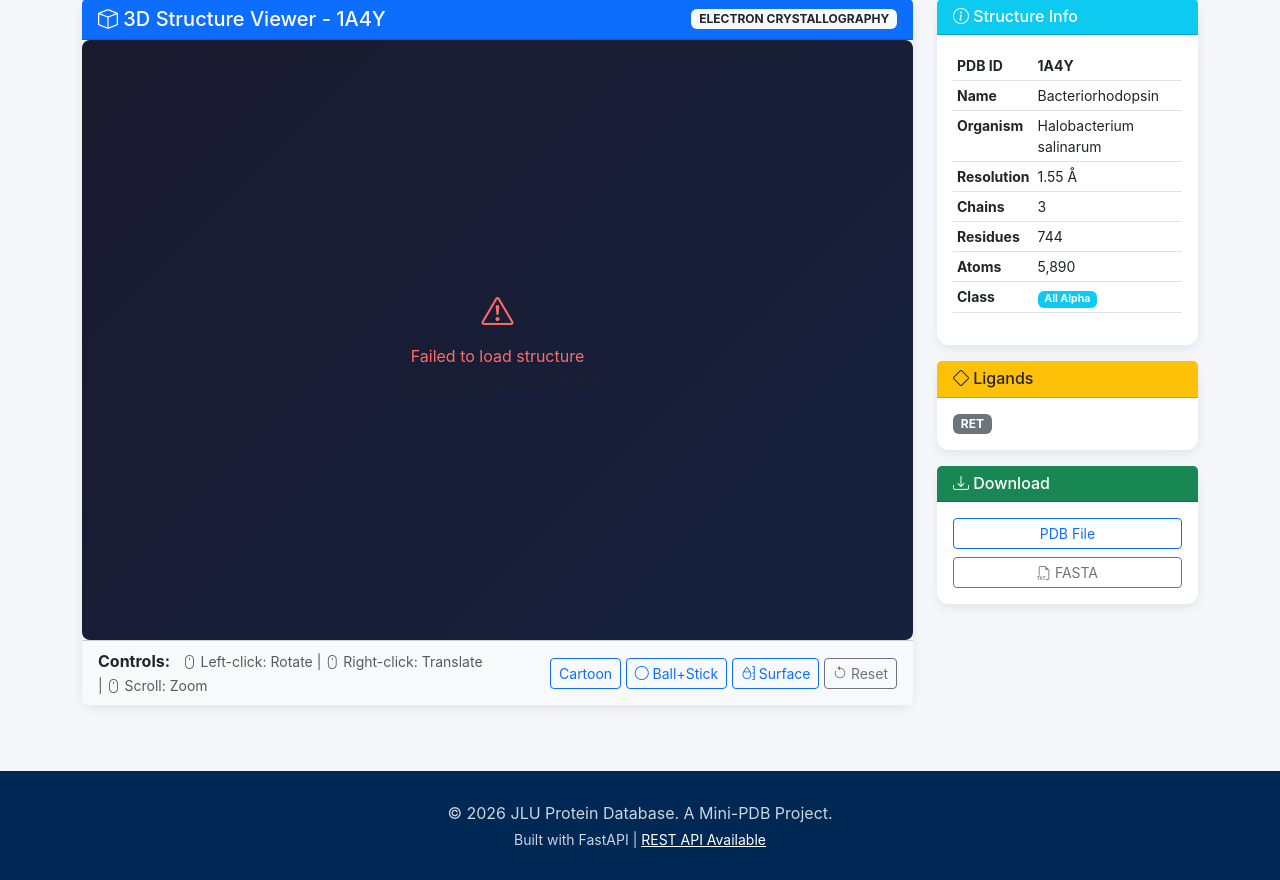
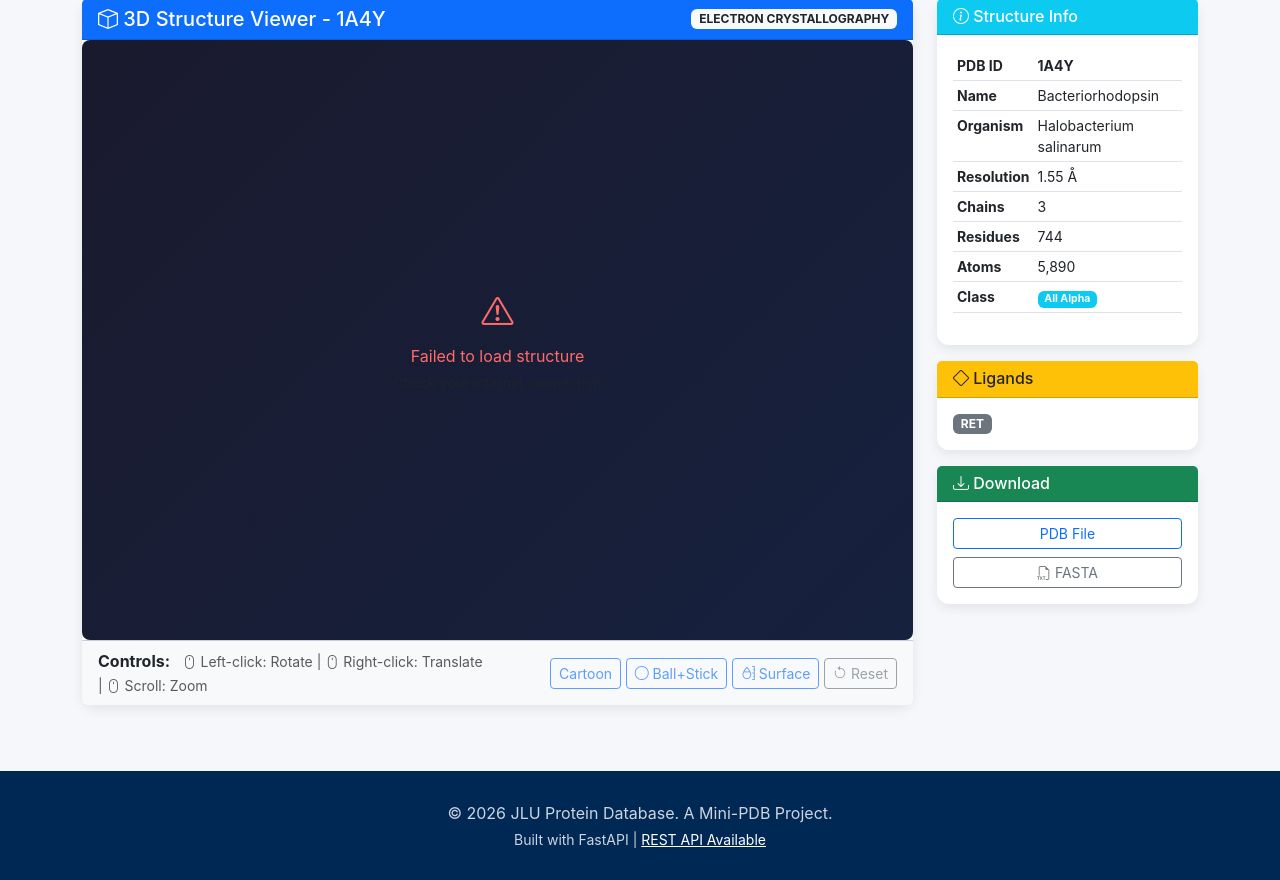
Before and after one commit to knight-zmz/biostructure-db, a FastAPI app: page /viewer/1A4Y in a window 1280 px wide. Shown: the part 127-1007 px from the top of the page. Run offline with FastAPI, Linux system fonts and the light colour scheme; data comes from the database, SQL or seed files in the repository; some libraries are stand-ins or nearby versions.

Commit message:
fix: 3D viewer buttons now work after structure loads
- Added disabled state to representation buttons during loading
- Buttons enable automatically after structure loads successfully
- Exposed changeRepresentation and resetView to window scope
- Added guard checks for stage initialization state
- Prevents premature button clicks before structure is ready
- 25/25 tests passing

```diff
--- a/app/templates/viewer.html
+++ b/app/templates/viewer.html
@@ -40,16 +40,16 @@
                         </span>
                     </div>
                     <div class="col-md-6 text-end">
-                        <button class="btn btn-sm btn-outline-primary" onclick="changeRepresentation('cartoon')">
+                        <button id="btn-cartoon" class="btn btn-sm btn-outline-primary" onclick="changeRepresentation('cartoon')" disabled>
                             <i class="bi bi-ribbons"></i> Cartoon
                         </button>
-                        <button class="btn btn-sm btn-outline-primary" onclick="changeRepresentation('ball+stick')">
+                        <button id="btn-ballstick" class="btn btn-sm btn-outline-primary" onclick="changeRepresentation('ball+stick')" disabled>
                             <i class="bi bi-circle"></i> Ball+Stick
                         </button>
-                        <button class="btn btn-sm btn-outline-primary" onclick="changeRepresentation('surface')">
+                        <button id="btn-surface" class="btn btn-sm btn-outline-primary" onclick="changeRepresentation('surface')" disabled>
                             <i class="bi bi-moisture"></i> Surface
                         </button>
-                        <button class="btn btn-sm btn-outline-secondary" onclick="resetView()">
+                        <button id="btn-reset" class="btn btn-sm btn-outline-secondary" onclick="resetView()" disabled>
                             <i class="bi bi-arrow-counterclockwise"></i> Reset
                         </button>
                     </div>
@@ -128,16 +128,19 @@
 
         // Load from RCSB PDB file URL
         stage.loadFile(`https://files.rcsb.org/download/${pdbId}.pdb`).then(function(comp) {
-            // Hide loading spinner
             document.getElementById('loading').style.display = 'none';
 
-            // Add main representation
+            // Enable buttons
+            document.getElementById('btn-cartoon').disabled = false;
+            document.getElementById('btn-ballstick').disabled = false;
+            document.getElementById('btn-surface').disabled = false;
+            document.getElementById('btn-reset').disabled = false;
+
             comp.addRepresentation(reprType, {
                 colorScheme: "chainId",
                 sidechain: "trace"
             });
 
-            // Add ligands if present
             if (hasLigands) {
                 comp.addRepresentation("ball+stick", {
                     sele: "hetero and not water",
@@ -159,7 +162,10 @@
 });
 
 function changeRepresentation(type) {
-    if (!stage) return;
+    if (!stage || !stage.components.length) {
+        console.warn('Structure not loaded yet');
+        return;
+    }
     reprType = type;
     stage.eachComponent(function(comp) {
         comp.clearRepresentations();
@@ -190,12 +196,13 @@
     });
 }
 
-function resetView() {
-    if (!stage) return;
+window.changeRepresentation = changeRepresentation;
+window.resetView = function() {
+    if (!stage || !stage.components.length) return;
     stage.eachComponent(function(comp) {
         comp.autoView();
     });
-}
+};
 </script>
 
 <style>
```
